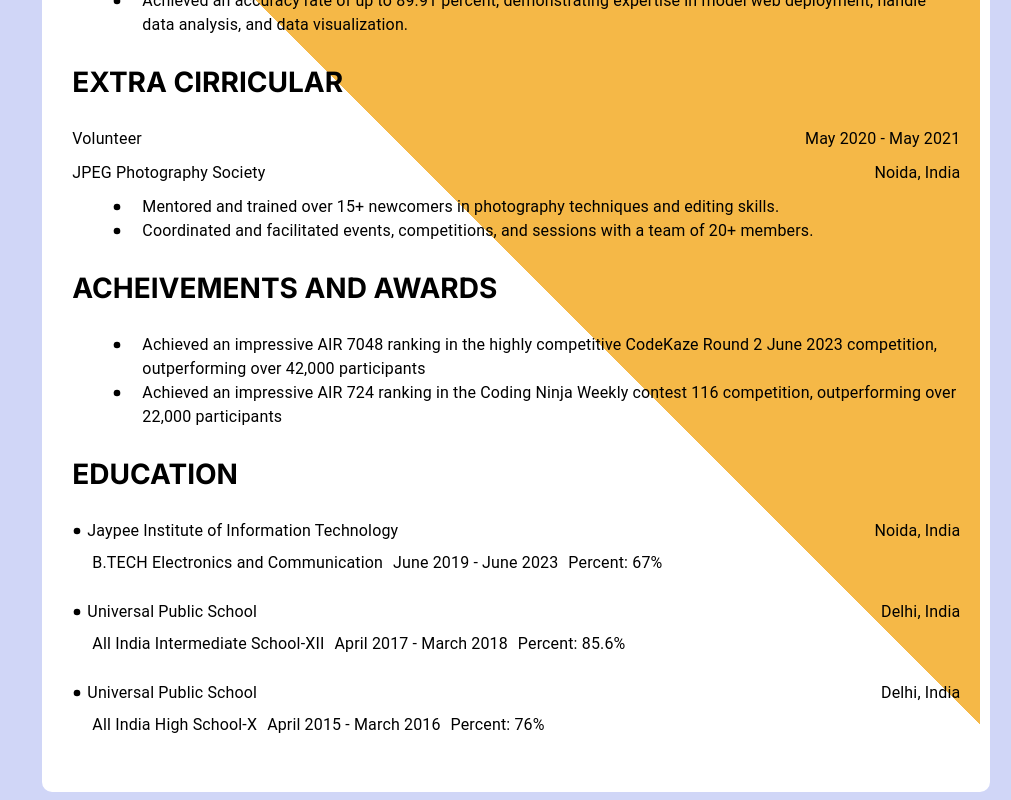
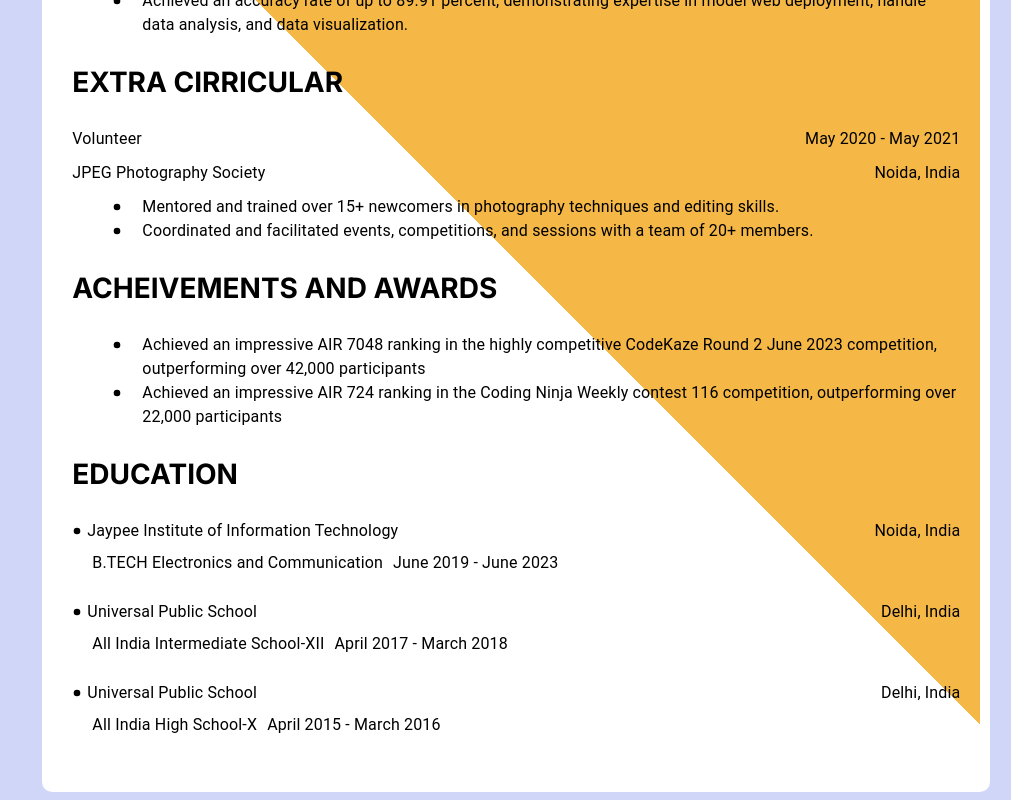
Before and after one commit to 17prateek12/my-portfolio, a Next.js app: page /resume in a window 1280 px wide. Shown: the part 319-1119 px from the top of the page, without its empty margins (269-1280 px from the left). Built offline with nearby package versions, Linux system fonts and the light colour scheme.

Commit message:
update commit

```diff
--- a/app/component/Education/EducationContent.tsx
+++ b/app/component/Education/EducationContent.tsx
@@ -22,7 +22,6 @@ const EducationContent = () =>{
                             <div className="bodytwo">
                                 <Typography className="font4">{item.course}</Typography>
                                 <Typography className="font4">{item.date}</Typography>
-                                <Typography className="font4">{item.marks}</Typography>
                             </div>
                         </div>
                     )
--- a/app/component/Education/EducationData.tsx
+++ b/app/component/Education/EducationData.tsx
@@ -5,7 +5,6 @@ const EducationData = [
         location:'Noida, India',
         course:'B.TECH Electronics and Communication',
         date:'June 2019 - June 2023',
-        marks:'Percent: 67%',
     },
 
     {
@@ -14,7 +13,6 @@ const EducationData = [
         location:'Delhi, India',
         course:'All India Intermediate School-XII',
         date:'April 2017 - March 2018',
-        marks:'Percent: 85.6%',
     },
 
     {
@@ -23,7 +21,6 @@ const EducationData = [
         location:'Delhi, India',
         course:'All India High School-X',
         date:'April 2015 - March 2016',
-        marks:'Percent: 76%',
     },
 ]
 
--- a/app/layout.tsx
+++ b/app/layout.tsx
@@ -9,7 +9,7 @@ import Link from 'next/link';
 const inter = Inter({ subsets: ["latin"] });
 
 export const metadata: Metadata = {
-  title: "Create Next App",
+  title: "Prateek portfolio",
   description: "Generated by create next app",
 };
 
```
